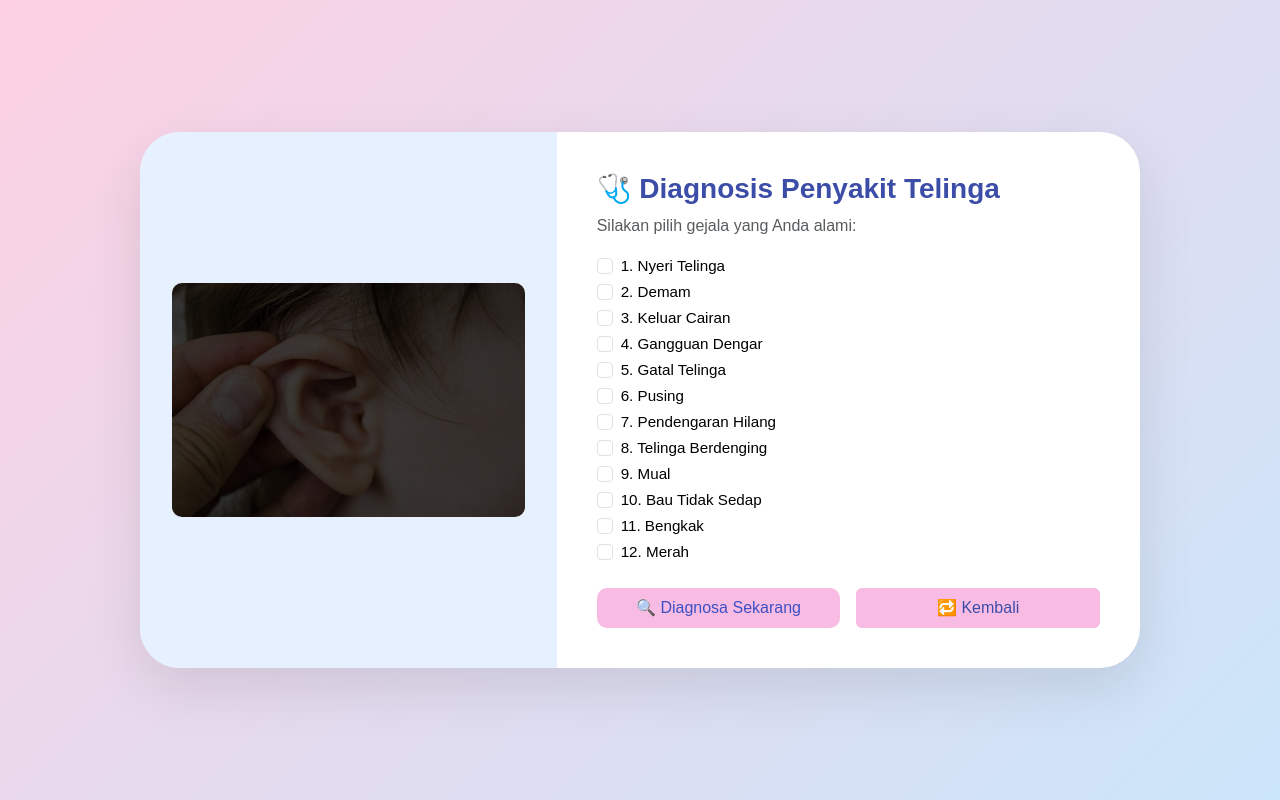
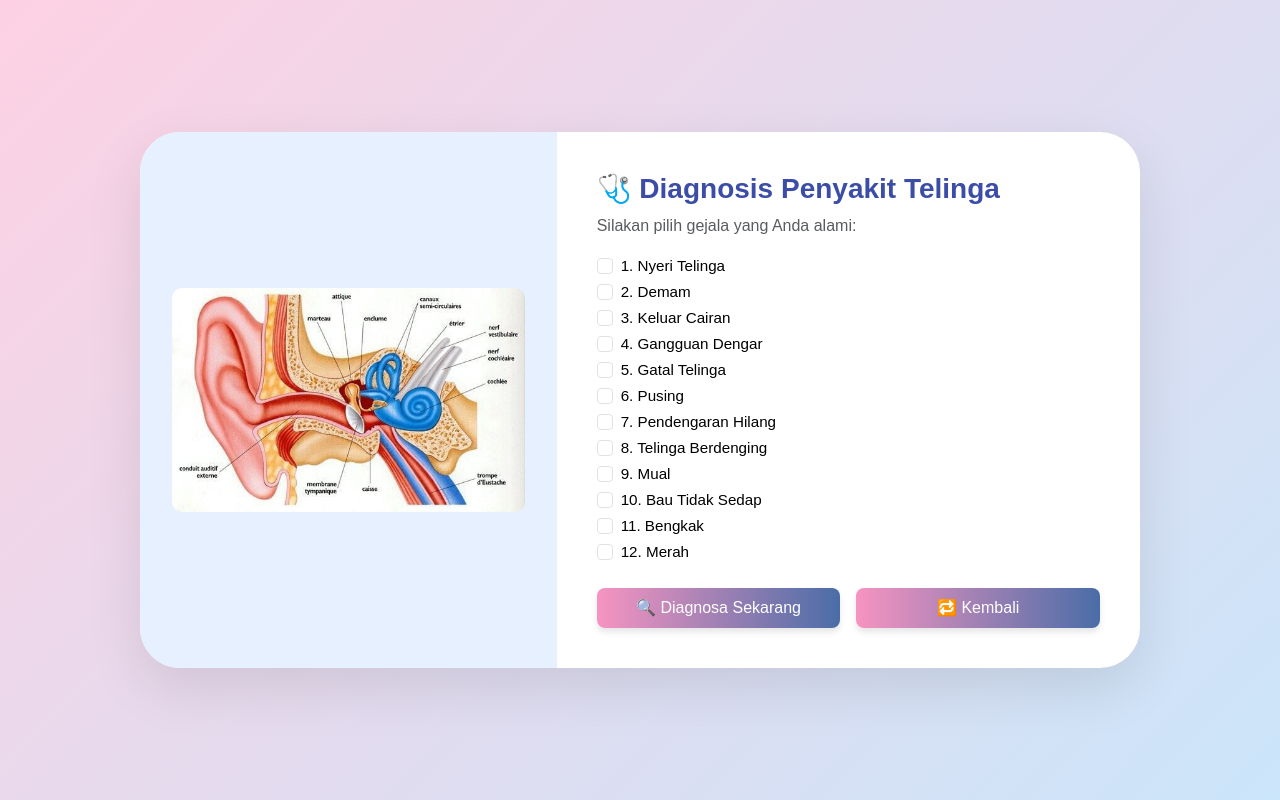
Before and after one commit to Verenadarsy/SIPATEL, a Flask app: page /deteksi in a window 1280 px wide. Run offline with Flask 3, Linux system fonts and the light colour scheme.

Commit message:
finish UI

```diff
--- a/templates/deteksi.html
+++ b/templates/deteksi.html
@@ -57,27 +57,39 @@
         }
 
         .btn-custom {
-            background-color: #f8bce4;
+            background: linear-gradient(90deg, #f694c1, #4a6da7);
             border: none;
-            color: rgb(60, 80, 195);
-            padding: 0.6rem 1.5rem;
-            border-radius: 10px;
+            border-radius: 8px;
+            padding: 10px 20px;
+            color: white !important;
             font-weight: 500;
-            transition: background 0.3s ease;
+            transition: all 0.3s ease;
+            text-decoration: none;
+            box-shadow: 0 4px 6px rgba(0, 0, 0, 0.1);
         }
 
         .btn-custom:hover {
-            background-color: #3a5fe0;
+            transform: translateY(-2px);
+            box-shadow: 0 6px 12px rgba(0, 0, 0, 0.15);
+            background: linear-gradient(90deg, #e685b5, #3a5d97);
         }
 
         .btn-secondary {
-            background-color: #f8bce4;
-            color: #3c4da8;
+            background: linear-gradient(90deg, #f694c1, #4a6da7);
             border: none;
+            border-radius: 8px;
+            padding: 10px 20px;
+            color: white !important;
+            font-weight: 500;
+            transition: all 0.3s ease;
+            text-decoration: none;
+            box-shadow: 0 4px 6px rgba(0, 0, 0, 0.1);
         }
 
         .btn-secondary:hover {
-            background-color: #b2c5ff;
+            transform: translateY(-2px);
+            box-shadow: 0 6px 12px rgba(0, 0, 0, 0.15);
+            background: linear-gradient(90deg, #e685b5, #3a5d97);
         }
 
         .btn-custom, .btn-secondary {
@@ -91,7 +103,7 @@
     <div class="card-custom row g-0">
         <!-- LEFT SIDE: IMAGE -->
         <div class="col-md-5 img-section">
-            <img src="{{ url_for('static', filename='/static/images/image2.jpg') }}" alt="Ilustrasi Telinga">
+            <img src="{{ url_for('static', filename='images/image4.jpg') }}" alt="Ilustrasi Telinga">
         </div>
 
         <!-- RIGHT SIDE: FORM -->
```
Also changed, not shown: templates/hasil.html (+7 -4 lines).
